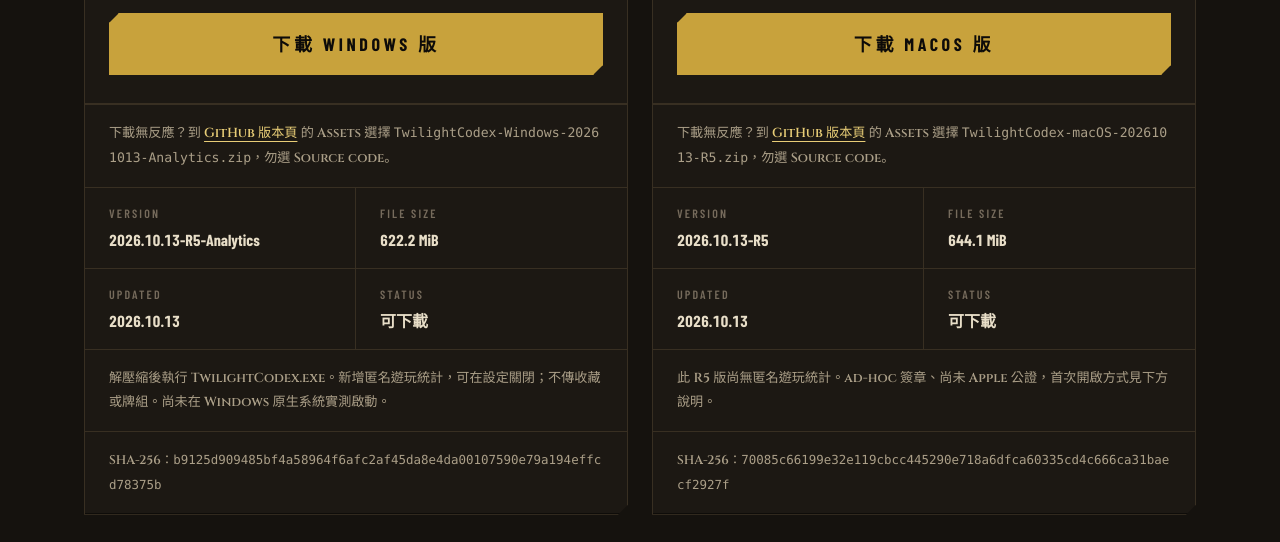
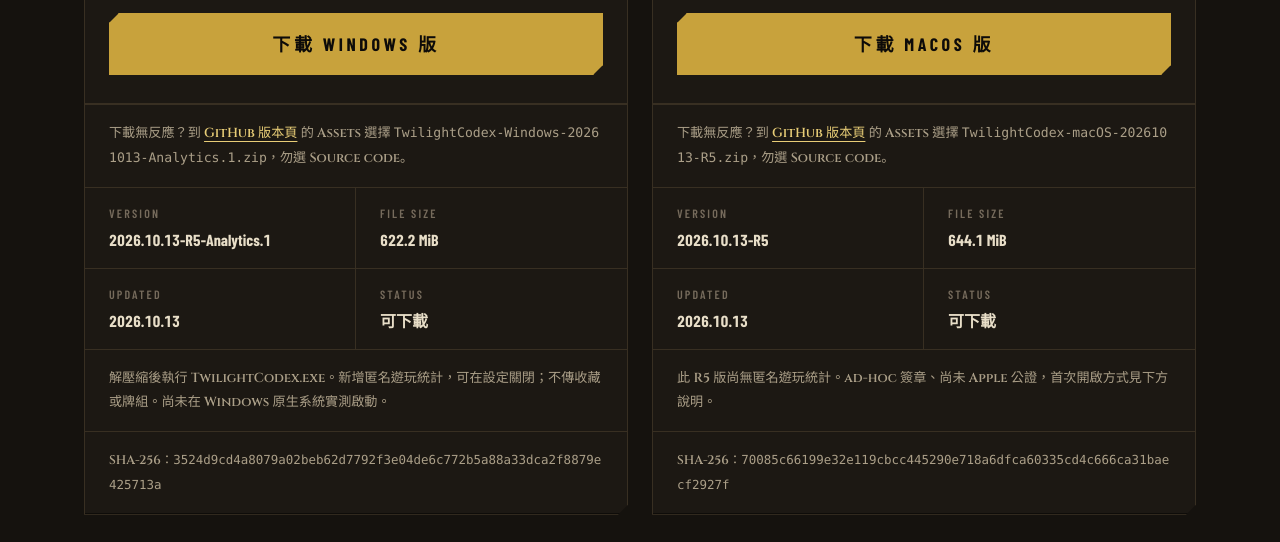
Before and after one commit to wuharry/cardGame-site, a Next.js app: page / in a window 1280 px wide. Shown: the part 1360-1902 px from the top of the page. Built offline with nearby package versions, Linux system fonts and the light colour scheme; no server answers.

Commit message:
chore(release): ship analytics build with room loading clock fix

```diff
--- a/src/data/releases.ts
+++ b/src/data/releases.ts
@@ -32,13 +32,13 @@ export const BUILDS: Build[] = [
     platform: "Windows",
     en: "ZIP · 64-bit",
     status: "available",
-    file: "TwilightCodex-Windows-20261013-Analytics.zip",
+    file: "TwilightCodex-Windows-20261013-Analytics.1.zip",
     releaseBase: "https://github.com/wuharry/twilight-codex-downloads/releases/download/v2026.10.13-analytics",
-    version: "2026.10.13-R5-Analytics",
+    version: "2026.10.13-R5-Analytics.1",
     size: "622.2 MiB",
-    bytes: 652393310,
+    bytes: 652393550,
     updated: "2026-10-13",
-    sha256: "b9125d909485bf4a58964f6afc2af45da8e4da00107590e79a194effcd78375b",
+    sha256: "3524d9cd4a8079a02beb62d7792f3e04de6c772b5a88a33dca2f8879e425713a",
     requirement: "64 位元 Windows · 滑鼠與鍵盤",
     note: "解壓縮後執行 TwilightCodex.exe。新增匿名遊玩統計，可在設定關閉；不傳收藏或牌組。尚未在 Windows 原生系統實測啟動。",
   },
```
